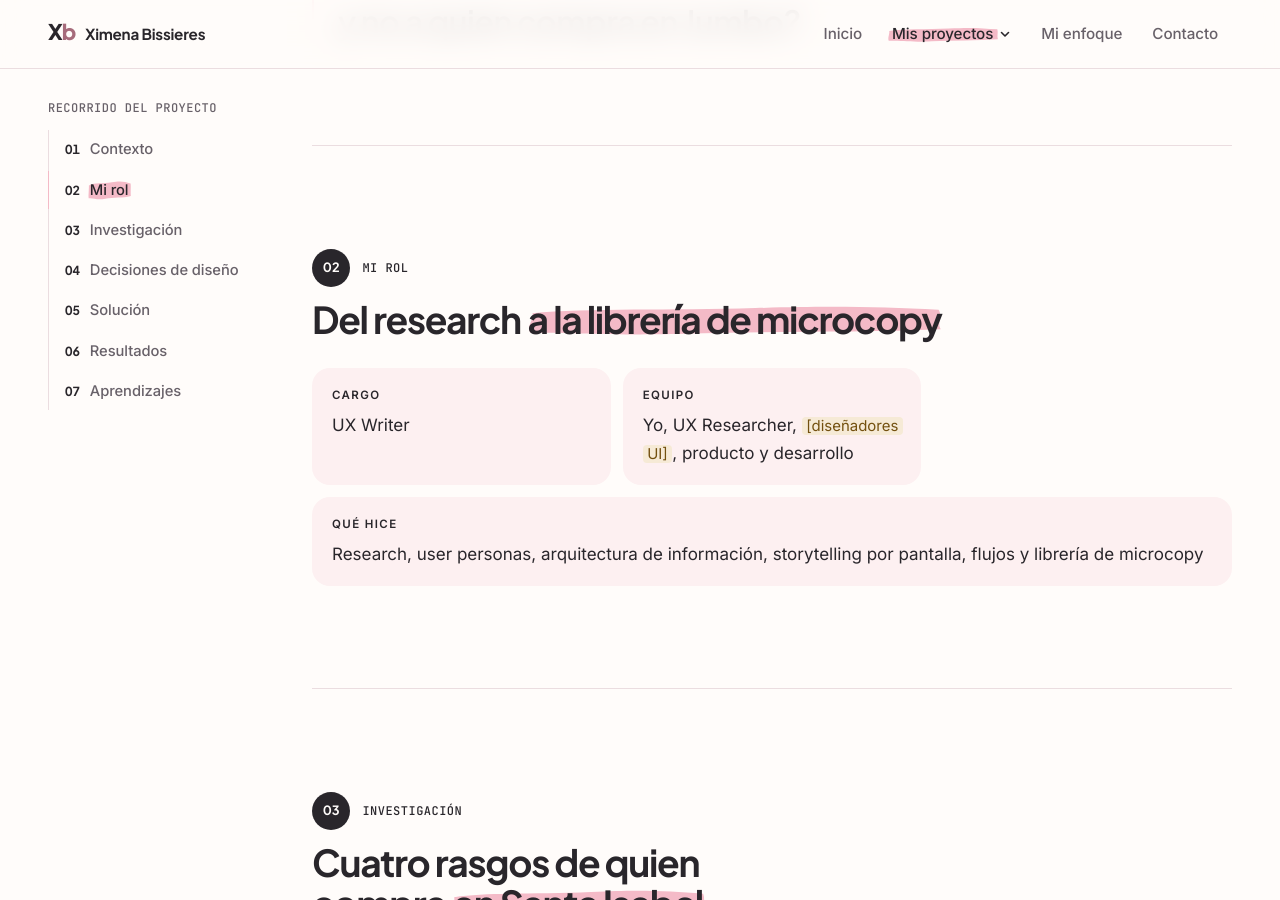
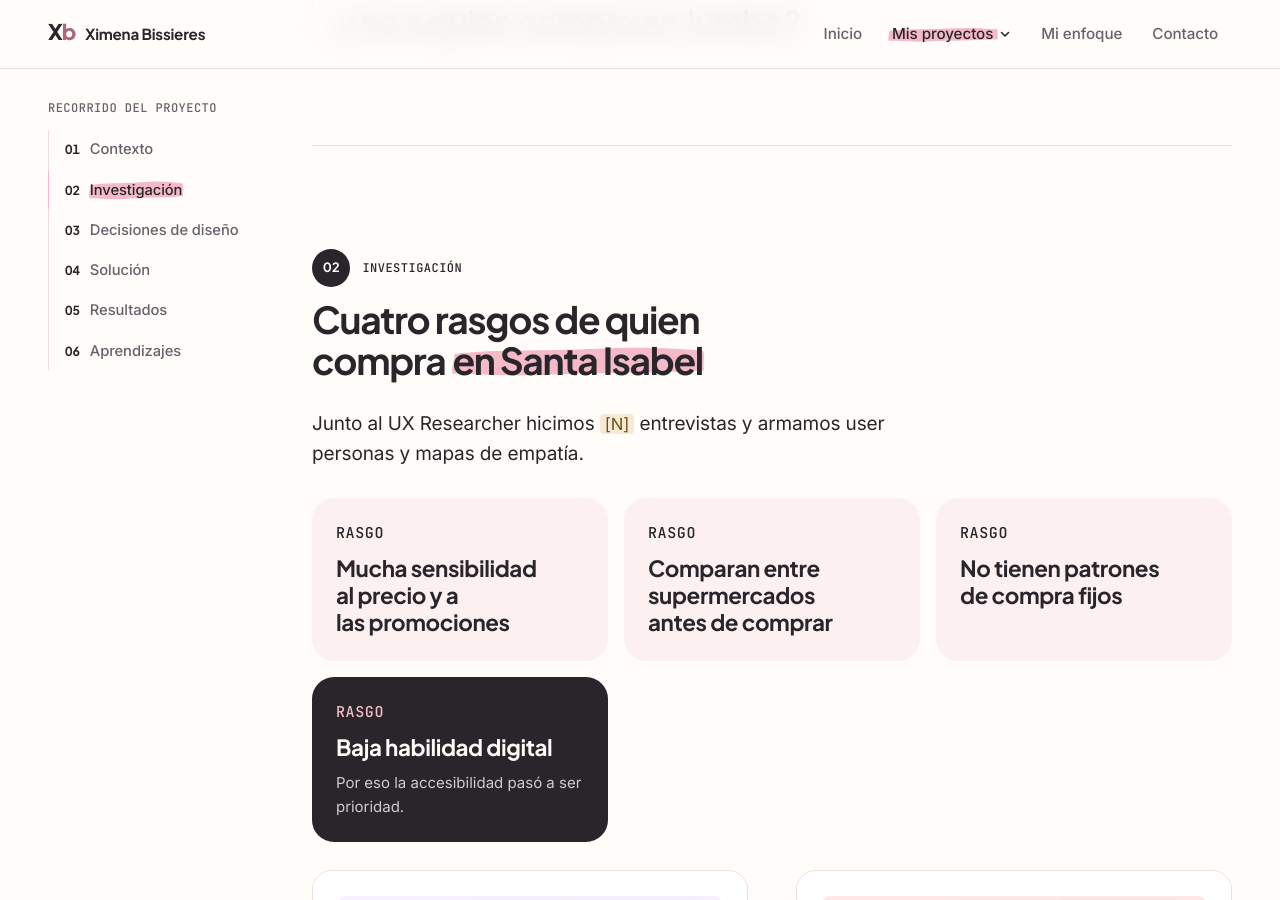
Before and after one commit to ximebissieres/Ximebissieres.github.io, a Jekyll site: the page built from proyectos/santa-isabel.html, in a window 1280 px wide and 900 px high, scrolled down 1995 px. Built offline with Jekyll 4.4.1, drawn with Linux system fonts in a browser that asks for light colours.

Commit message:
Santa Isabel: se quita la sección Mi rol
Co-Authored-By: Claude Opus 5.5 <noreply@anthropic.com>
Claude-Session: https://claude.ai/code/session_01DJ4kQgEHjb3PtnpPBBuZ5X

```diff
--- a/proyectos/santa-isabel.html
+++ b/proyectos/santa-isabel.html
@@ -28,15 +28,6 @@ summary: La app de Santa Isabel era idéntica a la de Jumbo. La rediseñamos des
       {% include media.html src="/assets/img/santa-isabel-antes.webp" alt="Pantallas de la app antes del rediseño: las de Jumbo en verde y las de Santa Isabel en rojo, con la misma estructura" caption="Antes del rediseño: las mismas pantallas para Jumbo y Santa Isabel, solo cambiaba el color." %}
       <p>Cencosud mantenía dos apps idénticas para dos clientes muy distintos.</p>
       <p class="statement"><span class="eyebrow">Pregunta de diseño</span>¿Cómo diseñamos una app que responda a quien compra en Santa Isabel y no a quien compra en Jumbo?</p>
-    </section>
-
-    <section class="chapter" id="rol" data-title="Mi rol">
-      <header class="chapter-head"><p class="eyebrow">Mi rol</p><h2 class="chapter-title">Del research <em>a la librería de microcopy</em></h2></header>
-      <dl class="role-grid">
-        <div><dt>Cargo</dt><dd>UX Writer</dd></div>
-        <div><dt>Equipo</dt><dd>Yo, UX Researcher, <mark class="tbd">[diseñadores UI]</mark>, producto y desarrollo</dd></div>
-        <div class="wide"><dt>Qué hice</dt><dd>Research, user personas, arquitectura de información, storytelling por pantalla, flujos y librería de microcopy</dd></div>
-      </dl>
     </section>
 
     <section class="chapter" id="investigacion" data-title="Investigación">
```
